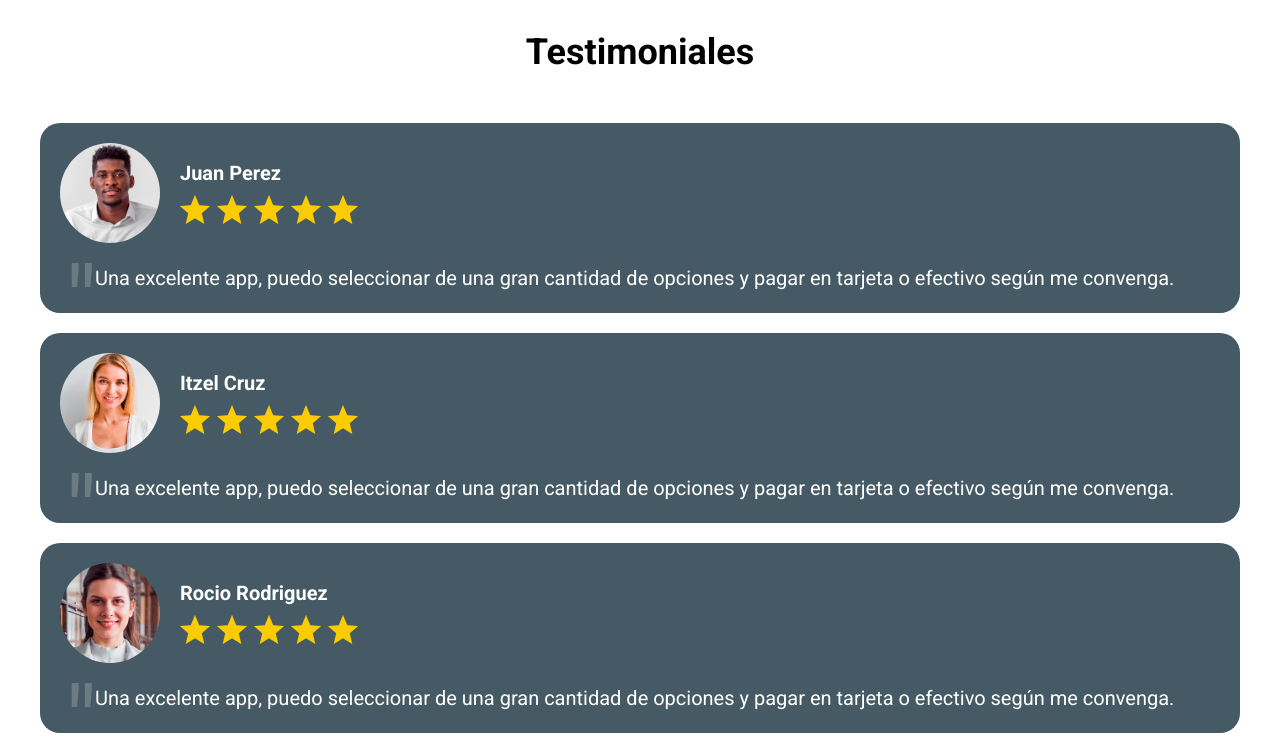
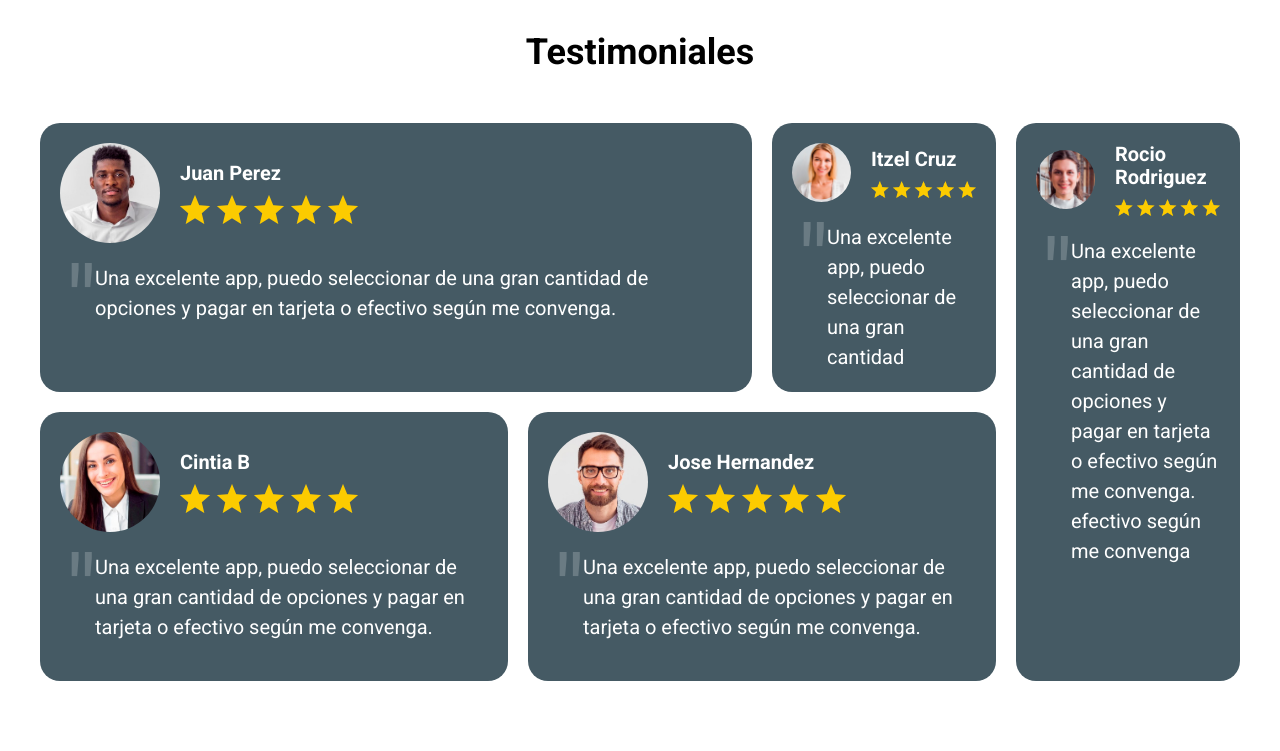
Before and after one commit to GiovanniOlan/course-css-la-guia-completa, a website: page 12-DeliveryApp/index.html in a window 1280 px wide. Shown: the part 1700-2451 px from the top of the page. After the commit the page ends 2381 px from the top, so only its background shows below. Drawn offline with nearby package versions, Linux system fonts and the light colour scheme; files that its build step writes are made by us from their sources; files whose address does not match are found by name.

Commit message:
testimonials section done

```diff
--- a/12-DeliveryApp/index.html
+++ b/12-DeliveryApp/index.html
@@ -137,8 +137,7 @@
             </div>
           </header>
           <blockquote class="testimonial__comment">
-            Una excelente app, puedo seleccionar de una gran cantidad de
-            opciones y pagar en tarjeta o efectivo según me convenga.
+            Una excelente app, puedo seleccionar de una gran cantidad
           </blockquote>
         </div>
         <!-- End Testimoniales -->
@@ -158,7 +157,8 @@
           </header>
           <blockquote class="testimonial__comment">
             Una excelente app, puedo seleccionar de una gran cantidad de
-            opciones y pagar en tarjeta o efectivo según me convenga.
+            opciones y pagar en tarjeta o efectivo según me convenga. efectivo
+            según me convenga
           </blockquote>
         </div>
         <!-- End Testimoniales -->
--- a/12-DeliveryApp/src/scss/testimonialSection/_testimonialSection.scss
+++ b/12-DeliveryApp/src/scss/testimonialSection/_testimonialSection.scss
@@ -10,5 +10,36 @@
     display: flex;
     flex-direction: column;
     gap: 2rem;
+
+    @include m.tablet {
+      display: grid;
+      grid-template-columns: repeat(5, 1fr);
+      grid-template-rows: repeat(2, 1fr);
+
+      & > div:nth-child(1) {
+        grid-column: 1/4;
+        grid-row: 1/2;
+      }
+
+      & > div:nth-child(2) {
+        grid-column: 4/5;
+        grid-row: 1/2;
+      }
+
+      & > div:nth-child(3) {
+        grid-column: 5/6;
+        grid-row: 1/3;
+      }
+
+      & > div:nth-child(4) {
+        grid-column: 1/3;
+        grid-row: 2/3;
+      }
+
+      & > div:nth-child(5) {
+        grid-column: 3/5;
+        grid-row: 2/3;
+      }
+    }
   }
 }
```
